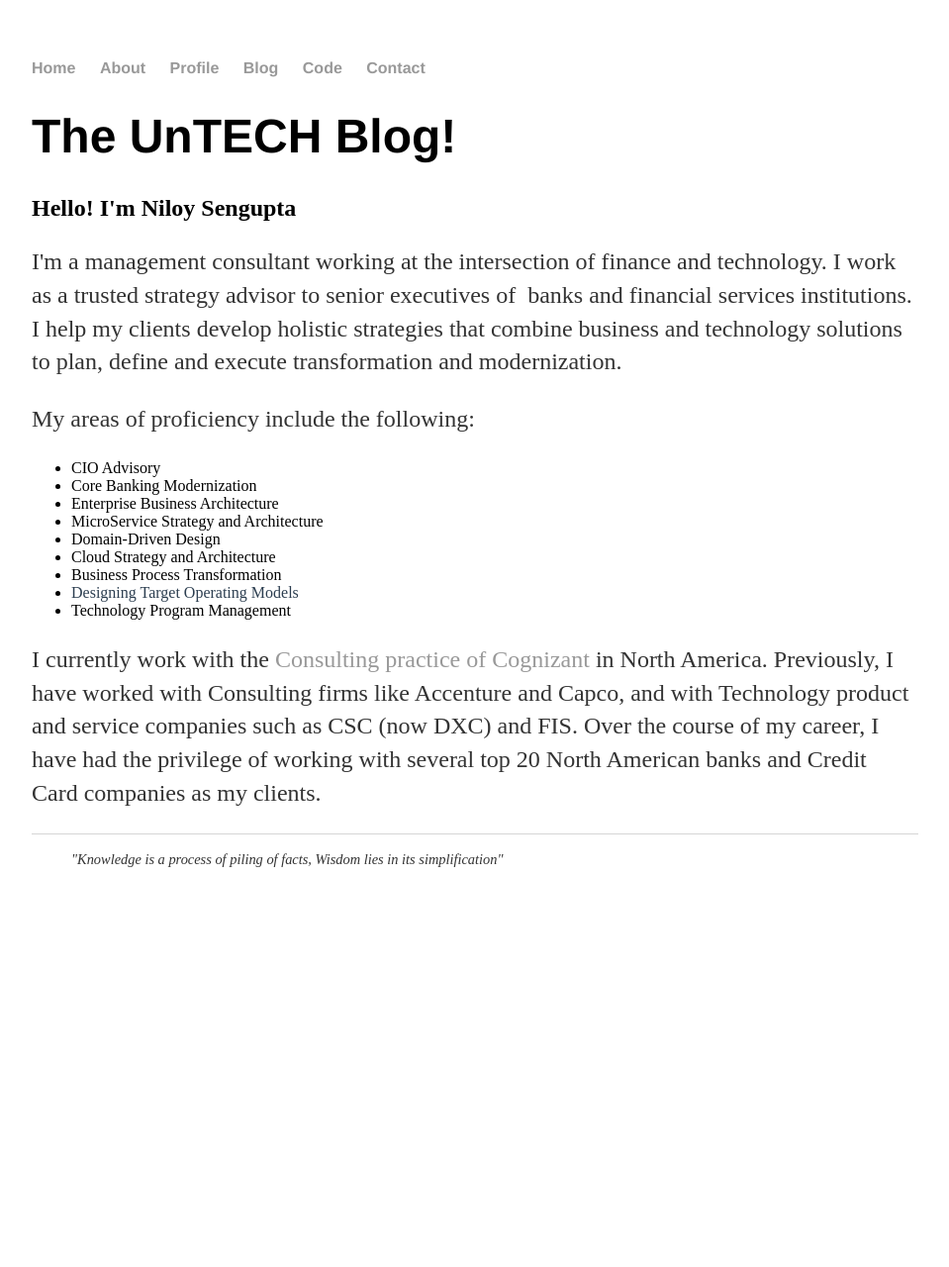
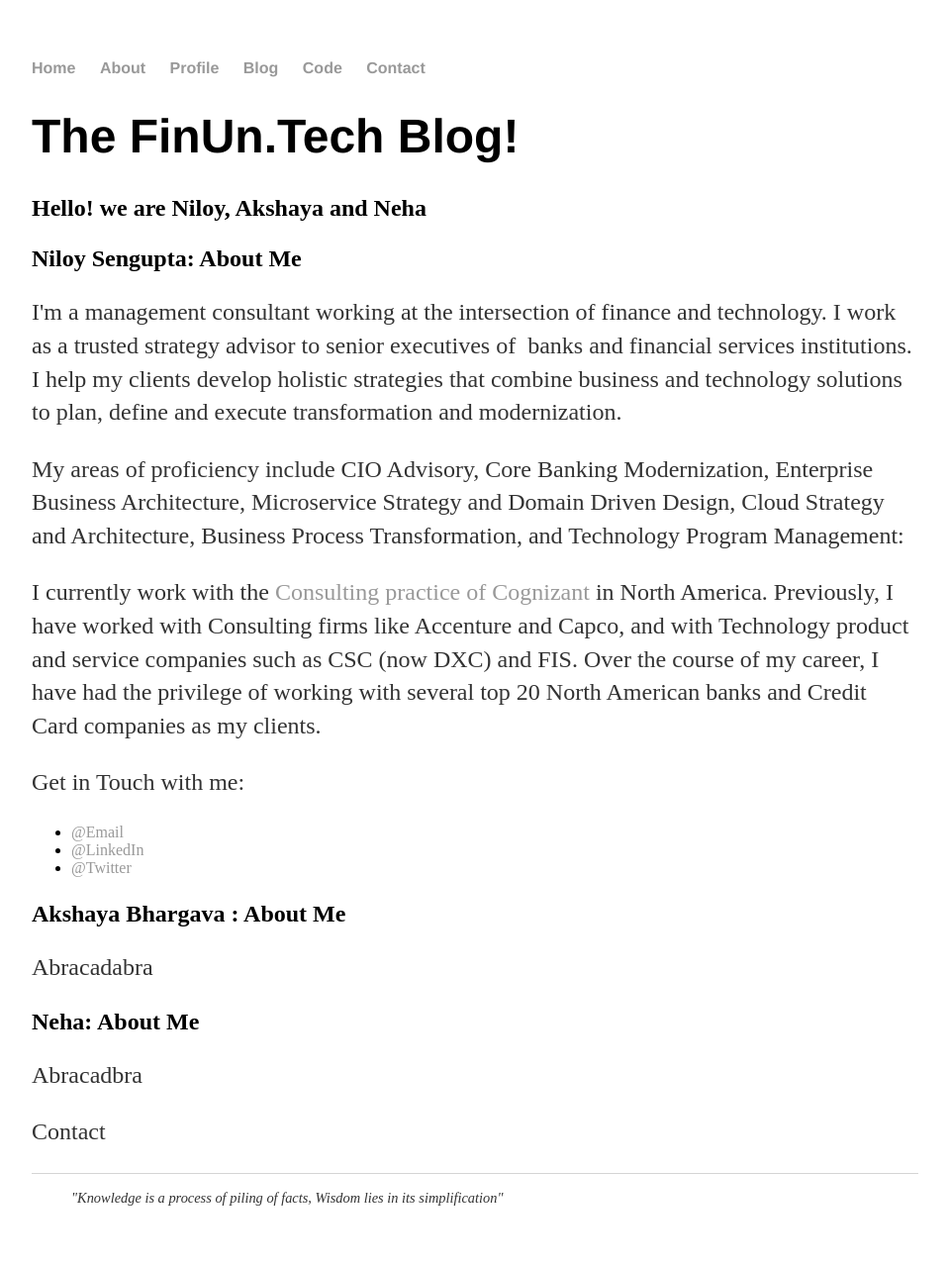
Before and after one commit to finuntech/finuntech.github.io, a Jekyll site: the page built from profile/index.html, in a window 1280 px wide. Shown: the whole page at 99% size, without its empty margins (160-1119 px from the left). Built offline with Jekyll 4.4.1, drawn with Linux system fonts in a browser that asks for light colours; before the commit the page ends 938 px from its top, so only the background shows below that.

Commit message:
Update index.html

```diff
--- a/profile/index.html
+++ b/profile/index.html
@@ -3,20 +3,27 @@
 title: The UnTech Blog
 ---
 <div class="blurb">
-	<h1> The UnTECH Blog! </h1>
-	<h2>Hello! I'm Niloy Sengupta</h2>
+	<h1> The FinUn.Tech Blog! </h1>
+	<h2>Hello! we are Niloy, Akshaya and Neha </h2>
+	<p> </p>
+	<p> </p>
+	<h2> Niloy Sengupta: About Me</h2>
         <p>I'm a management consultant working at the intersection of finance and technology. I&nbsp;work as a trusted strategy advisor to senior executives of&nbsp; banks and financial services institutions. I help my clients develop holistic strategies that combine business and technology solutions to plan, define and execute transformation and modernization.
-	<p>My areas of&nbsp;proficiency&nbsp;include the following:</p>
-        <ul>
-        <li><span style="color: ##2C3E50;">CIO Advisory</span></li>
-        <li><span style="color: ##2C3E50;">Core Banking Modernization</span></li>
-        <li><span style="color: ##2C3E50;">Enterprise Business Architecture</span></li>
-        <li><span style="color: ##2C3E50;">MicroService Strategy and Architecture</span></li>
-        <li><span style="color: ##2C3E50;">Domain-Driven Design</span></li>
-        <li><span style="color: ##2C3E50;">Cloud Strategy and Architecture</span></li>
-        <li><span style="color: ##2C3E50;">Business Process Transformation</span></li>
-        <li><span style="color: #2C3E50;">Designing Target Operating Models</span></li>
-        <li><span style="color: ##2C3E50;">Technology Program Management</span></li>
-        </ul>
+	<p>My areas of&nbsp;proficiency&nbsp;include CIO Advisory, Core Banking Modernization, Enterprise Business Architecture, Microservice Strategy and Domain Driven Design, Cloud Strategy and Architecture, Business Process Transformation, and Technology Program Management:</p>
         <p>I currently work with the <a href="https://www.cognizant.com/consulting">Consulting practice of Cognizant</a> in North America. Previously, I have worked with Consulting firms&nbsp;like Accenture and Capco, and with Technology product and service companies such as CSC (now DXC) and FIS. Over&nbsp;the course of my career, I have had the privilege of working with&nbsp;several top&nbsp;20 North American banks and Credit Card companies as my clients.</p>
-       </div><!-- /.blurb -->
+	<p> Get in Touch with me:</p>
+	<ul>
+		<li><a href="mailto:sniloy@hotmail.com">@Email</a></li>
+		<li><a href="https://www.linkedin.com/in/niloysengupta">@LinkedIn</a></li>
+		<li><a href="https://www.twitter.com/niloy_sengupta">@Twitter</a></li>
+	</ul>
+	<p></p>
+	<p></p>
+	<h2> Akshaya Bhargava : About Me</h2>
+	<p> Abracadabra </p>
+	<p> </p>
+	<p> </p>
+	<h2> Neha: About Me </h2>
+	<p> Abracadbra </p>
+	<p> Contact </p>
+</div><!-- /.blurb -->
```
